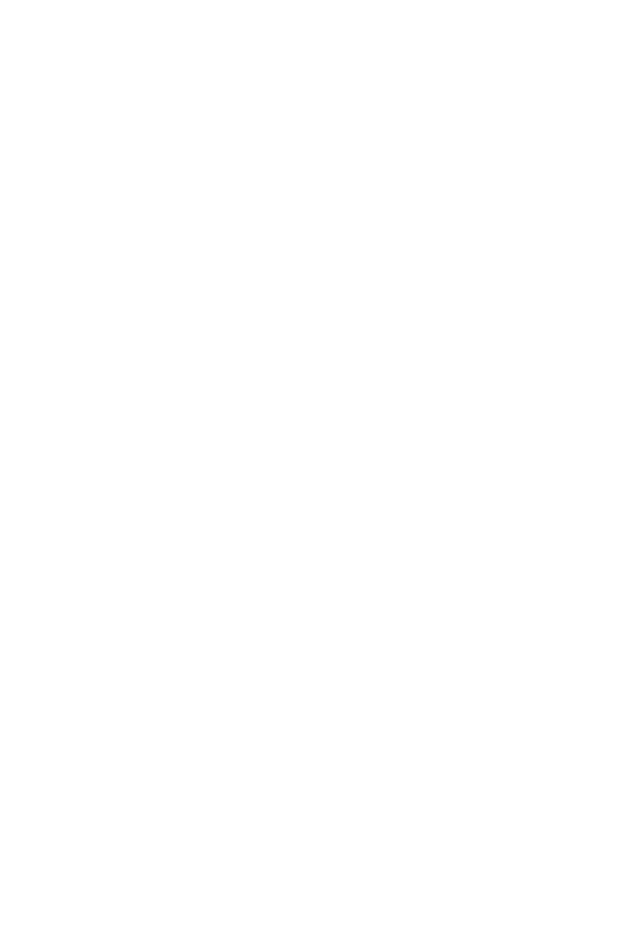
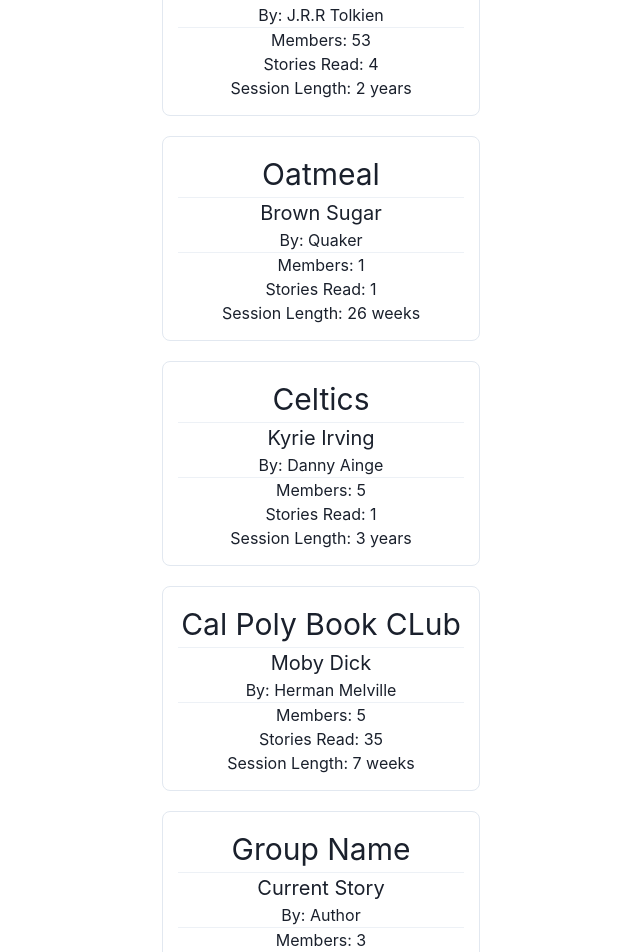
Before and after one commit to HCutrone/TheIndecisiveDevs, a React (Create React App) app: page / in a window 1280 px wide. Shown: the part 940-1892 px from the top of the page, without its empty margins (319-959 px from the left). Before the commit the page ends 800 px from the top, so only its background shows below. Built offline with nearby package versions, Linux system fonts and the light colour scheme.

Commit message:
google stuff

```diff
--- a/package.json
+++ b/package.json
@@ -15,7 +15,7 @@
     "react-dom": "^18.0.0",
     "react-router": "^6.3.0",
     "react-router-dom": "^6.3.0",
-    "react-scripts": "5.0.1",
+    "react-scripts": "^2.1.3",
     "web-vitals": "^2.1.4"
   },
   "scripts": {
--- a/src/components/LogIn.js
+++ b/src/components/LogIn.js
@@ -1,5 +1,8 @@
 import { Button, Input, Drawer, DrawerBody, DrawerContent, DrawerFooter, DrawerHeader, DrawerOverlay, useDisclosure, FormLabel, Divider, FormControl } from '@chakra-ui/react'
 import React from 'react'
+import { GoogleLogin } from 'react-google-login';
+
+const clientId = '88908660898-d2mtcptaeqck3jh7k0ick3jnf7oruukd.apps.googleusercontent.com';
 
 const LogIn = () => {
   const { isOpen, onOpen, onClose } = useDisclosure()
@@ -22,6 +25,11 @@
           <DrawerHeader>Log In or Sign Up</DrawerHeader>
           <Divider />
           <DrawerBody>
+            <GoogleLogin
+              clientId={clientId}
+              buttonText={"Login"}
+              isSignedIn={true}
+              />
             <FormControl>
               <FormLabel>Sign Up:</FormLabel>
                 <Input placeholder="Enter a user name..." mb="10px"/>
--- a/src/index.js
+++ b/src/index.js
@@ -16,13 +16,78 @@
   "name": "Harrison",
     "": "",
     "groups":
-      [{
+      [
+          {
               "name": "The Indecisive Devs",
               "currentStory": "The Tell Tale Heart",
               "author": "Edgar Allen Poe",
               "members": 4,
               "storiesRead": 0,
               "sessionLength": "1 week"
+          },
+          {
+              "name": "Group Name",
+              "currentStory": "Current Story",
+              "author": "Author",
+              "members": 3,
+              "storiesRead": 3,
+              "sessionLength": "2 weeks"
+          },
+          {
+              "name": "Reading Readers",
+              "currentStory": "The east of eden",
+              "author": "Jon Steinbeck",
+              "members": 6,
+              "storiesRead": 13,
+              "sessionLength": "51 weeks"
+          },
+          {
+              "name": "Kishan's book club",
+              "currentStory": "Lord of the flies",
+              "author": "J.R.R Tolkien",
+              "members": 53,
+              "storiesRead": 4,
+              "sessionLength": "2 years"
+          },
+          {
+              "name": "Oatmeal",
+              "currentStory": "Brown Sugar",
+              "author": "Quaker",
+              "members": 1,
+              "storiesRead": 1,
+              "sessionLength": "26 weeks"
+          },
+          {
+              "name": "Celtics",
+              "currentStory": "Kyrie Irving",
+              "author": "Danny Ainge",
+              "members": 5,
+              "storiesRead": 1,
+              "sessionLength": "3 years"
+          },
+          {
+              "name": "Cal Poly Book CLub",
+              "currentStory": "Moby Dick",
+              "author": "Herman Melville",
+              "members": 5,
+              "storiesRead": 35,
+              "sessionLength": "7 weeks"
+          },
+          {
+              "name": "Group Name",
+              "currentStory": "Current Story",
+              "author": "Author",
+              "members": 3,
+              "storiesRead": 3,
+              "sessionLength": "2 weeks"
+          },
+          {
+              "name": "Group Name",
+              "currentStory": "Current Story",
+              "author": "Author",
+              "members": 3,
+              "storiesRead": 3,
+              "sessionLength": "2 weeks"
           },
           {
               "name": "Group Name",
```
Also changed, not shown: src/components/Logout.js (added, +17 -0 lines), 1 other file (tests, documents, lock files or other folders). Lines whose indentation alone changed are shown as unchanged.
